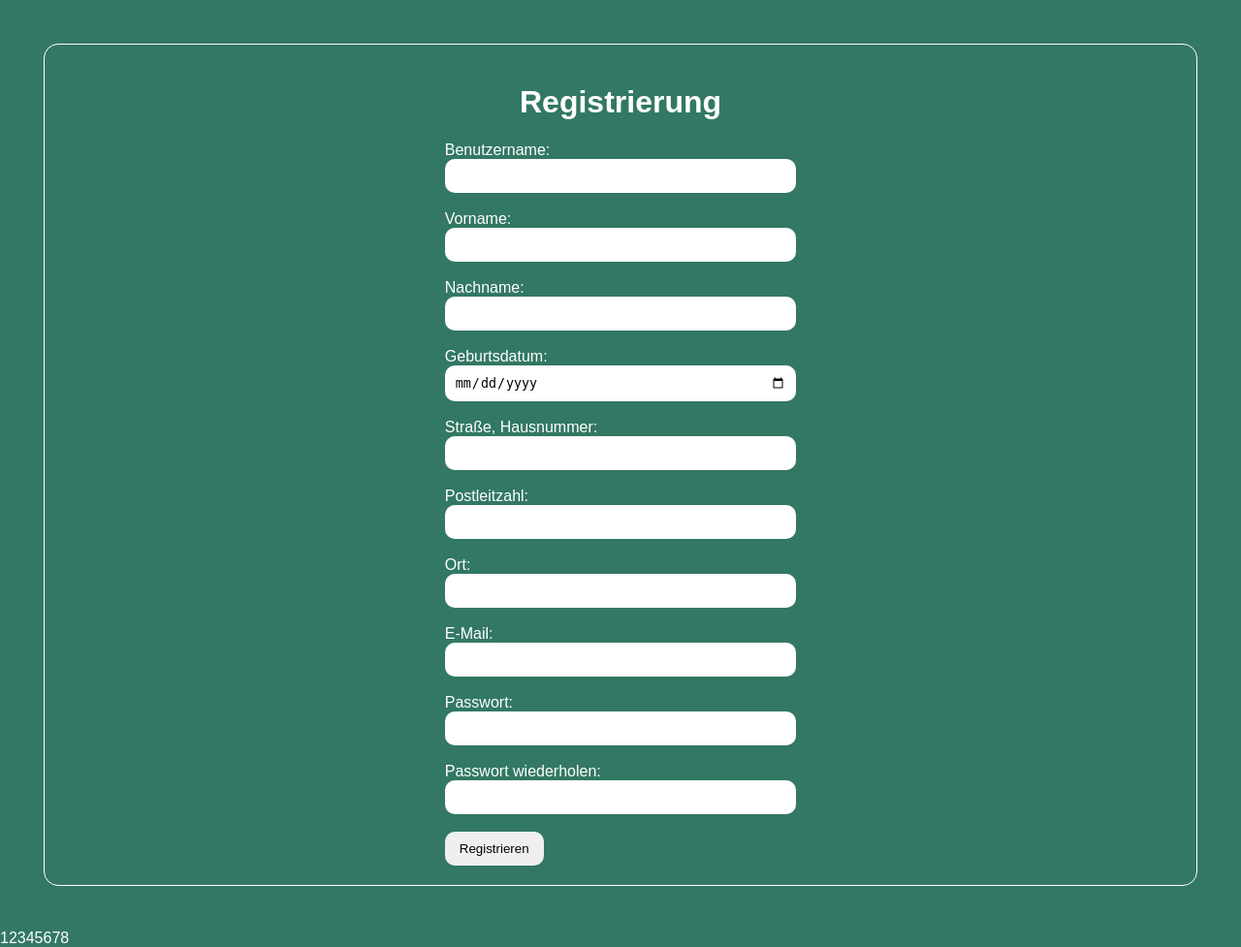
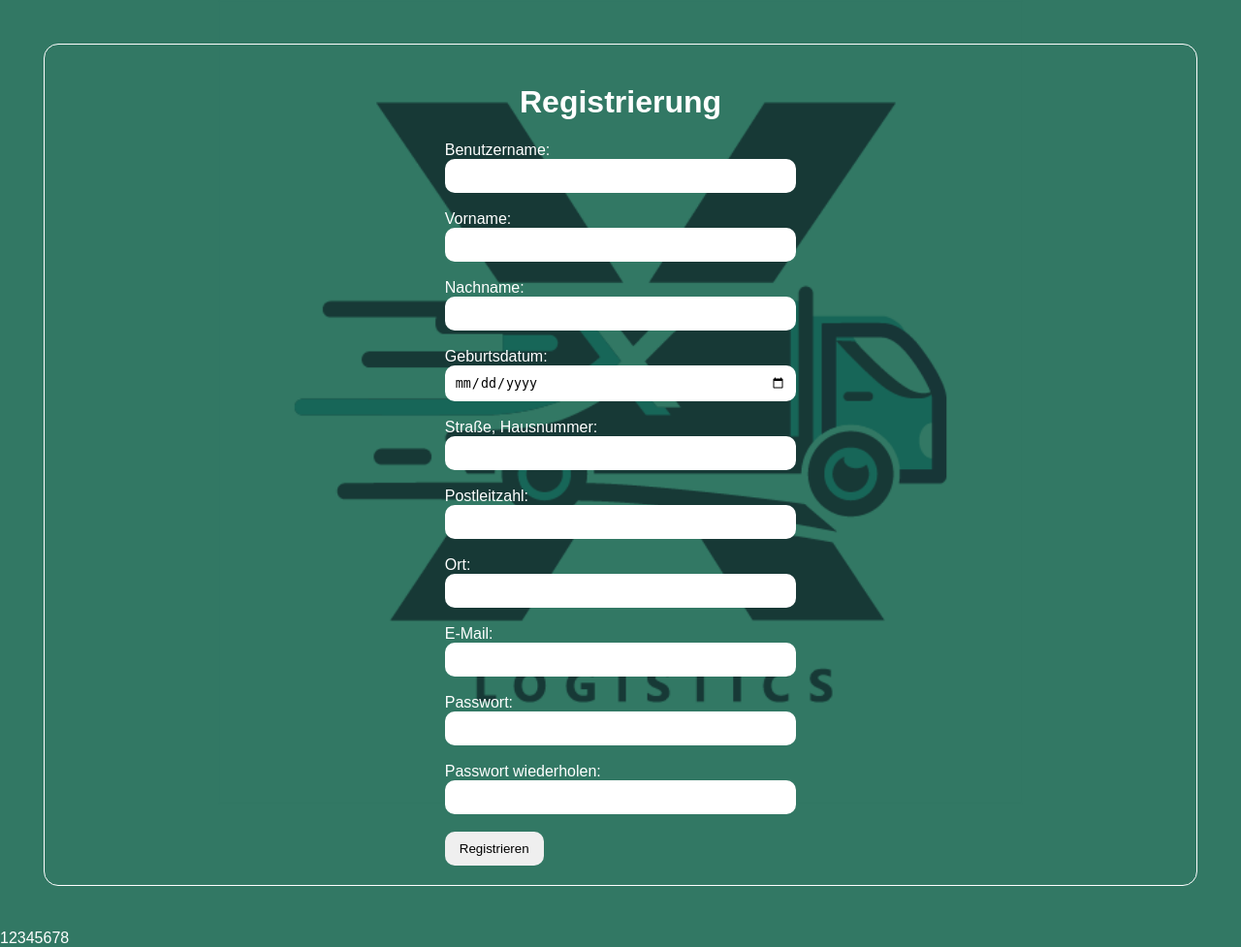
Before and after one commit to medusalich/projekt_lf10, a PHP site: page /register-form.php in a window 1280 px wide. Shown: the whole page at 97% size. Run offline with PHP 8.4, Linux system fonts and the light colour scheme.

Commit message:
Hintergrundlogo wird wieder angezeigt.

```diff
--- a/css/styles.css
+++ b/css/styles.css
@@ -5,7 +5,7 @@ body {
     background-color: #327864;
 }
 
-.login {
+.xlogo {
     background-image: url('../images/xlogo_bg.png');
     background-size: contain;
     background-position: center;
--- a/dashboard.php
+++ b/dashboard.php
@@ -26,7 +26,7 @@
         <link rel="stylesheet" href="css/styles.css">
         <link rel="icon" href="images/favicon.ico" type="image/x-icon">
     </head>
-    <body>
+    <body class="xlogo">
         Test Yeah
         <form method="post">
         <button type="submit" name="logout">Logout</button>
--- a/login-form.php
+++ b/login-form.php
@@ -23,7 +23,7 @@
         <link rel="stylesheet" href="css/styles.css">
         <link rel="icon" href="images/favicon.ico" type="image/x-icon">
     </head>
-    <body id="login">
+    <body class="xlogo">
         <div class="container">
             <div id="left">
                 <h1>Login</h1><br>
--- a/register-form.php
+++ b/register-form.php
@@ -14,7 +14,7 @@
     // Session isLoggedIn = True überprüfen
 ?>
 
-<body id="login">
+<body class="xlogo">
     <div class="container">
         <div id="left">
             <h1>Registrierung</h1>
```
